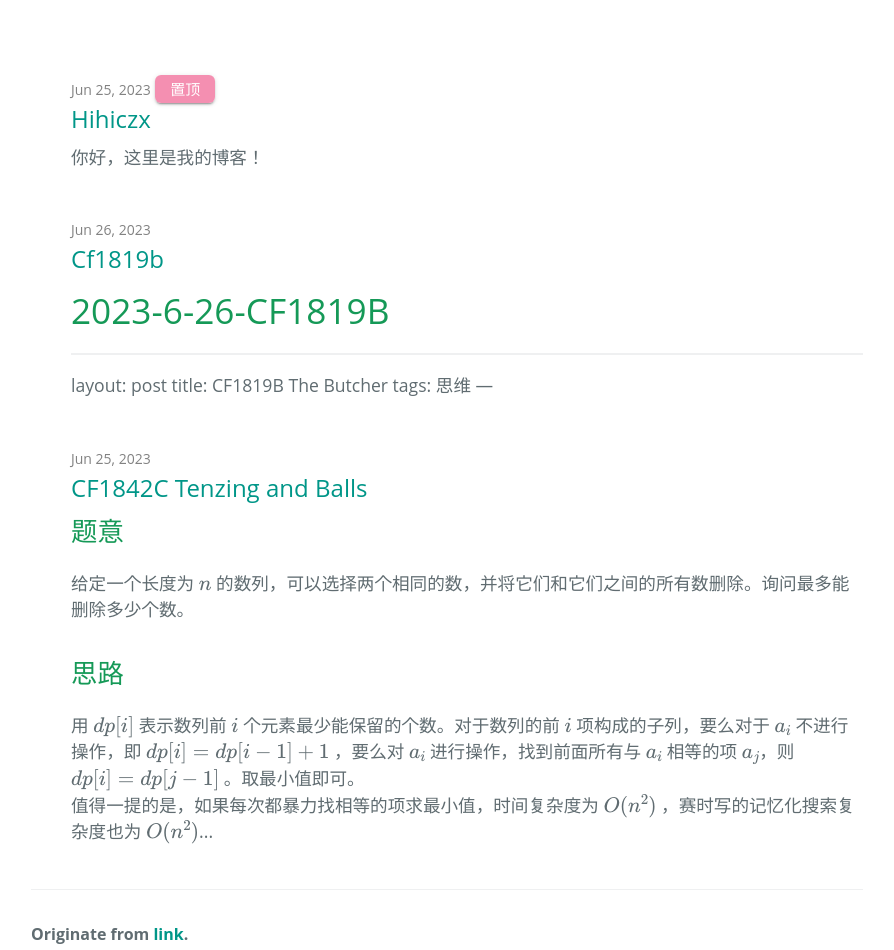
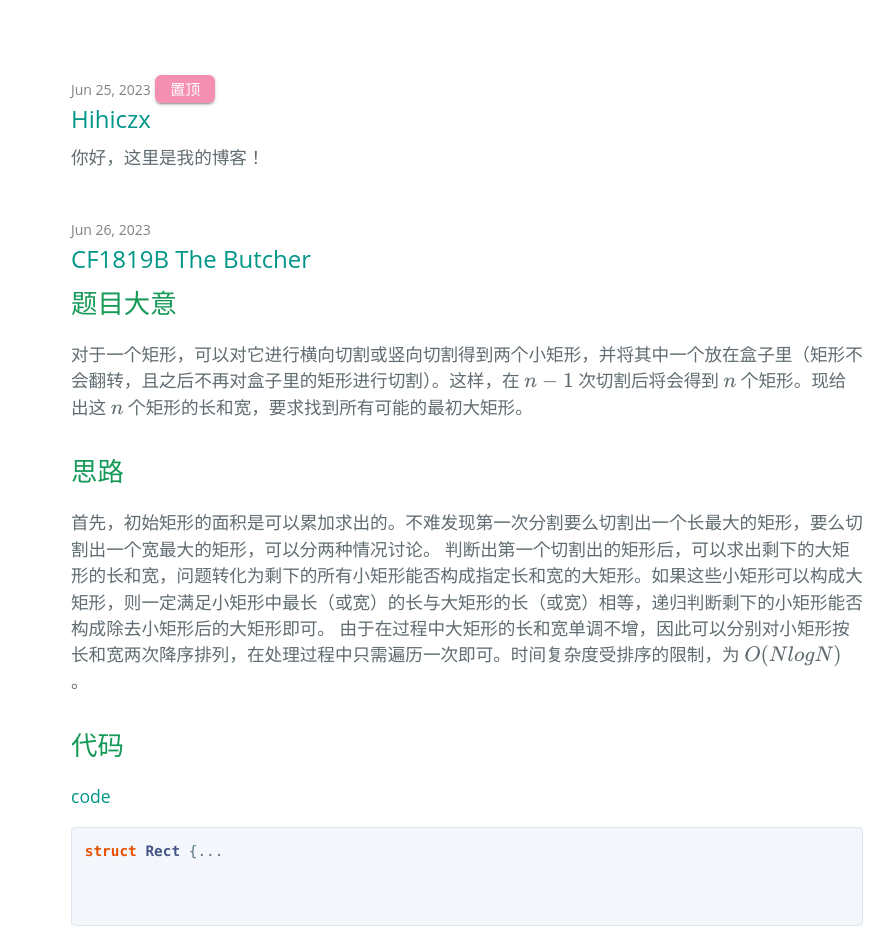
Before and after one commit to BuaaCzx/BuaaCzx.github.io, a Jekyll site: the page built from index.html, in a window 1280 px wide and 1400 px high. Shown: the part 392-1342 px from the top of the window, without its empty margins (193-1087 px from the left). Built offline with Jekyll 4.4.1, drawn with Linux system fonts in a browser that asks for light colours; some web fonts are replaced; formulas are drawn with MathJax 3; the list of posts is cut into pages by our own code.

Commit message:
Update 2023-6-26-CF1819B.md

```diff
--- a/_posts/2023-6-26-CF1819B.md
+++ b/_posts/2023-6-26-CF1819B.md
@@ -1,4 +1,3 @@
-# 2023-6-26-CF1819B
 ---
 layout: post
 title: CF1819B The Butcher
```
